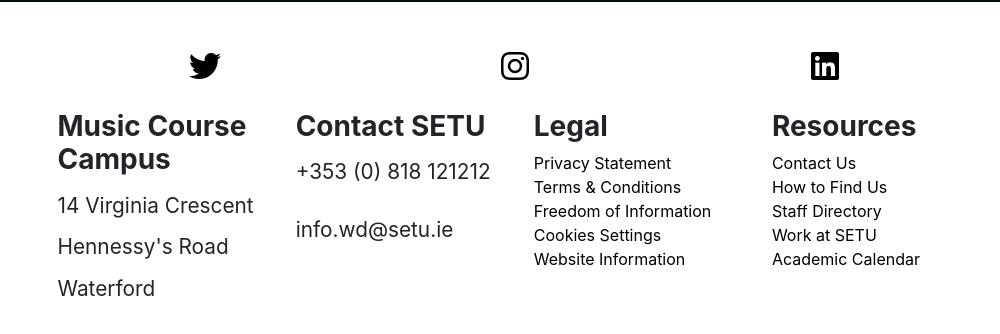
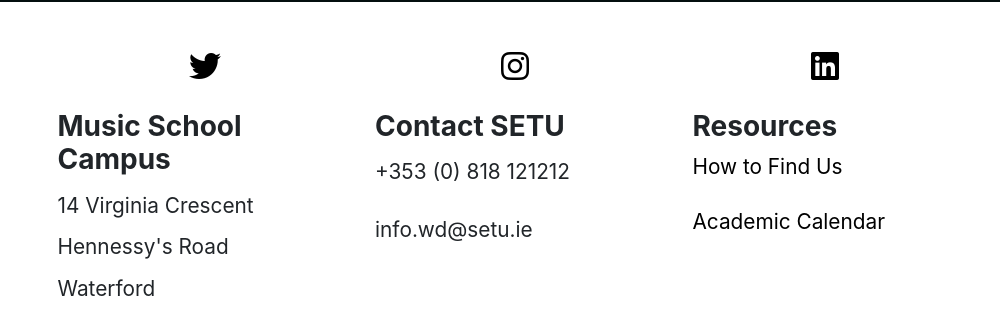
Before and after one commit to OzzyD1/music-at-setu-website, a plain HTML site: page index.html in a window 1280 px wide. Shown: the part 3912-4246 px from the top of the page, 280-1280 px from the left. Drawn offline with Linux system fonts and the light colour scheme; a web font is replaced by a local one.

Commit message:
changed footer

```diff
--- a/css/style.css
+++ b/css/style.css
@@ -187,6 +187,10 @@ thead tr th {
 	opacity: 80%;
 }
 
+.footer-links {
+	font-size: 1.3em;
+}
+
 @media (max-width: 768px) {
 	p {
 		font-size: 1.9vw;
--- a/index.html
+++ b/index.html
@@ -171,7 +171,7 @@
 							<img src="images/logo.png" class="img-fluid logo" alt="Course Logo">
 						</div>
 						<div class="col">
-							<h3>Music Course Campus</h3>
+							<h3>Music School Campus</h3>
 							<p>14 Virginia Crescent<br>
 								Hennessy's Road<br>
 								Waterford
@@ -183,20 +183,10 @@
 							<p>info.wd@setu.ie</p>
 						</div>
 						<div class="col">
-							<h3>Legal</h3>
-							<a href="#">Privacy Statement</a>
-							<a href="#">Terms &amp; Conditions</a>
-							<a href="#">Freedom of Information</a>
-							<a href="#">Cookies Settings</a>
-							<a href="#">Website Information</a>
-						</div>
-						<div class="col">
 							<h3>Resources</h3>
-							<a href="#">Contact Us</a>
-							<a href="#">How to Find Us</a>
-							<a href="#">Staff Directory</a>
-							<a href="#">Work at SETU</a>
-							<a href="#">Academic Calendar</a>
+							<a class="footer-links" href="https://goo.gl/maps/UmX4F2v9nUvFGSpS9">How to Find Us</a>
+							<br>
+							<a class="footer-links" href="https://www.wit.ie/current_students/student_affairs/academic_calendar">Academic Calendar</a>
 						</div>
 					</div>
 				</div>
```
Also changed, not shown: modules.html (+4 -14 lines), requirements.html (+4 -14 lines).
